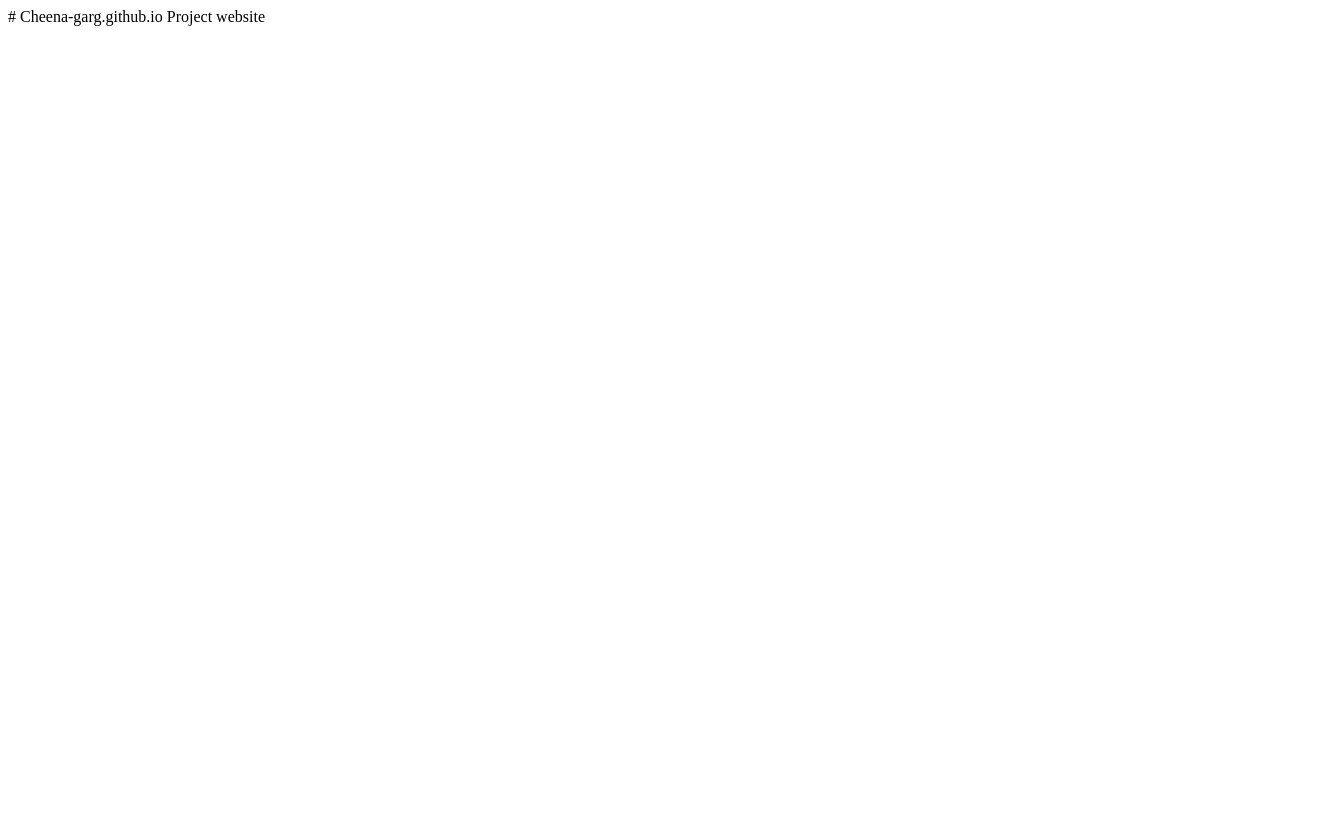
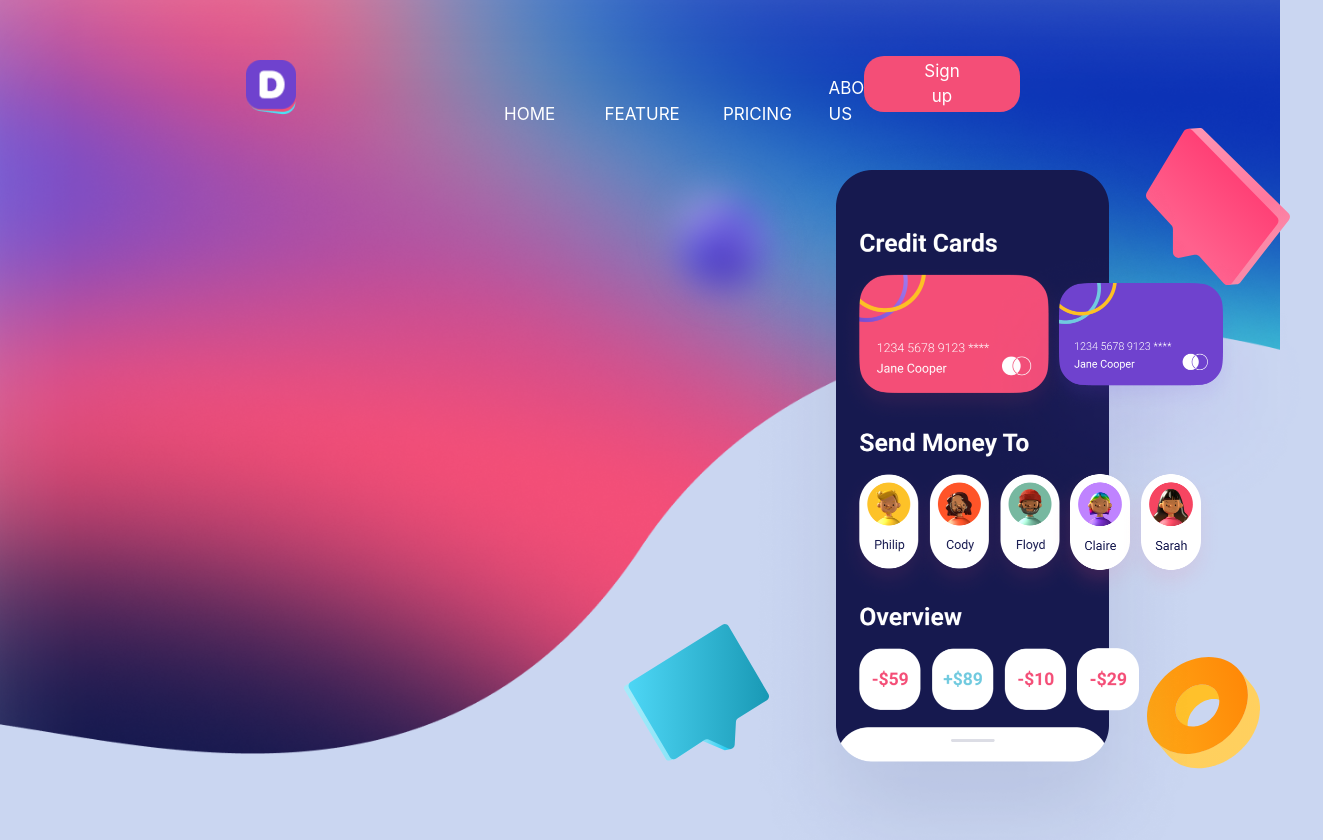
Before and after one commit to Cheena-garg/Cheena-garg.github.io, a plain HTML site: page index.html in a window 1280 px wide. Shown: the whole page, 1323 px wide, since content can reach past the window. Before the commit the page ends 800 px from the top, so only its background shows below. Drawn offline with Linux system fonts and the light colour scheme.

Commit message:
Update index.html

```diff
--- a/index.html
+++ b/index.html
@@ -1,2 +1,48 @@
-# Cheena-garg.github.io
-Project website
+<!DOCTYPE html>
+<html lang="en">
+
+<head>
+    <meta charset="UTF-8">
+    <meta http-equiv="X-UA-Compatible" content="IE=edge">
+    <meta name="viewport" content="width=device-width, initial-scale=1.0">
+    <link rel="stylesheet" href="style.css">
+    <link rel="preconnect" href="https://fonts.googleapis.com">
+    <link rel="preconnect" href="https://fonts.gstatic.com" crossorigin>
+    <link href="https://fonts.googleapis.com/css2?family=Roboto:ital@1&display=swap" rel="stylesheet">
+
+    <title>D-The Finance Spot</title>
+</head>
+
+<body>
+    <div class="x">
+        <header>
+            <img src="Logo 1.png" alt="Logo" class="logo">
+            <img src="Shape 1.svg" id="pink">
+            <img src="Shape 2.svg" id="yellow">
+            <img src="Shape 4.svg" id="blue">
+            <img src="Shape 3 1.png" class="bgdot">
+
+            <ul class="nav">
+
+                <li id="left">
+                    <a href="#">HOME</a>
+                </li>
+                <li id="mid">
+                    <a href="#" >FEATURE</a>
+                </li>
+                <li id="right">
+                    <a href="#" >PRICING</a>
+                </li>
+                <li  id="right2">
+                    <a href="#" >ABOUT US</a>
+                </li>
+            </ul>
+            <button class="btn" onclick="alert('working')">Sign up</button>
+
+        </header>
+        <img src="Phone.png" class="phn">
+    </div>
+
+</body>
+
+</html>
```
